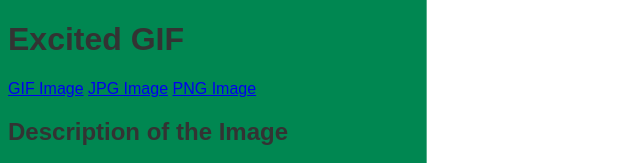
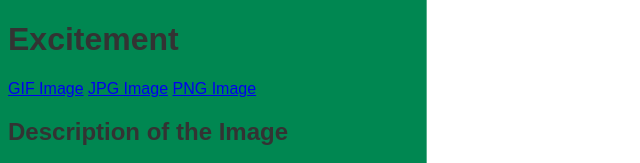
Before and after one commit to nimatokanigbuan/CSIT121, a plain HTML site: page lab04/images/happygif.html in a window 1280 px wide. Shown: the top 163 px of the page, 0-640 px from the left. Drawn offline with Linux system fonts and the light colour scheme.

Commit message:
Update happygif.html

```diff
--- a/lab04/images/happygif.html
+++ b/lab04/images/happygif.html
@@ -9,7 +9,7 @@
 </head>
 <body>
     <header>
-        <h1>Excited GIF</h1>
+        <h1>Excitement</h1>
     </header>
 
     <nav>
```
